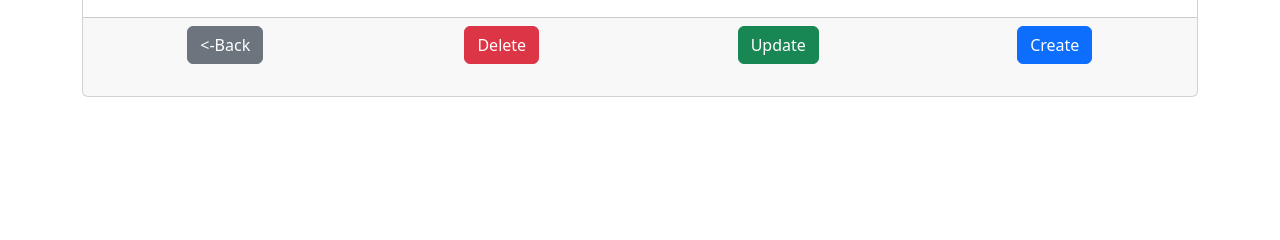
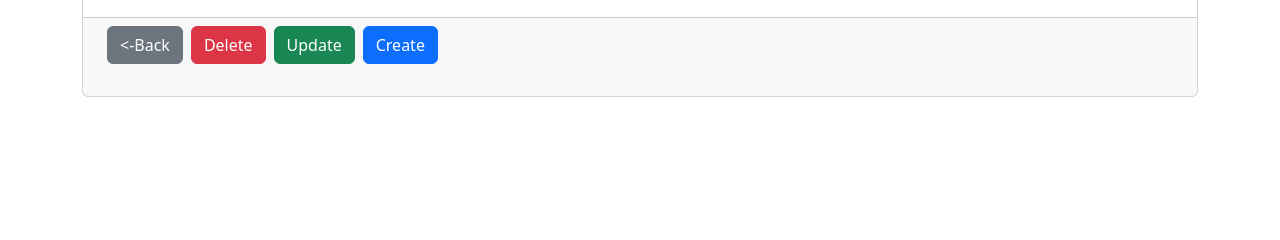
Before and after one commit to bdelgado1994/cms_django, a Django app: template website/templates/pages/record.html in a window 1280 px wide. Shown: the part 425-665 px from the top of the page. Run offline with Django 4.2, Linux system fonts and the light colour scheme; the template is opened without the code that fills it, so the values that code supplies are empty; some libraries are stand-ins or nearby versions.

Commit message:
project finished

```diff
--- a/core/settings.py
+++ b/core/settings.py
@@ -80,7 +80,7 @@ DATABASES = {
         "ENGINE": "django.db.backends.mysql",
         "NAME": "cms",
         "USER": "root",
-        "PASSWORD": "root",
+        "PASSWORD": "",
         "HOST": "localhost",
         "PORT": "3306",
     }
--- a/website/templates/pages/record.html
+++ b/website/templates/pages/record.html
@@ -15,17 +15,17 @@
             <p class="card-text"><strong>Id: </strong>{{ costumer_records.id }}</p>
         </div>
         <div class="card-footer text-muted text-center">
-            <div class="row ">
-                <div class="mb-4 col-md-3">
+            <div class="d-flex">
+                <div class="mb-4 mx-2">
                     <a class="btn btn-secondary" href="{% url 'home' %}"><-Back</a>
                 </div>
-                <div class="mb-4 col-md-3">
+                <div class="mb-4">
                     <a class="btn btn-danger" href="{% url 'delete_record' costumer_records.id %}">Delete</a>
                 </div>
-                <div class="mb-4 col-md-3">
-                    <a class="btn btn-success" href="">Update</a>
+                <div class="mb-4 mx-2">
+                    <a class="btn btn-success" href="{% url 'update_record' costumer_records.id %}">Update</a>
                 </div>
-                <div class="mb-4 col-md-3">
+                <div class="mb-4">
                     <a class="btn btn-primary" href="{% url 'add_record' %}">Create</a>
                 </div>
             </div>
--- a/website/templates/partials/home/table.html
+++ b/website/templates/partials/home/table.html
@@ -1,6 +1,7 @@
 <table class="table table-striped table-hover table-bordered">
   <thead class="table-dark">
     <tr>
+      <th scope="col">ID</th>
       <th scope="col">Name</th>
       <th scope="col">Email</th>
       <th scope="col">Phone</th>
@@ -9,7 +10,6 @@
       <th scope="col">State</th>
       <th scope="col">Zipcode</th>
       <th scope="col">Created At</th>
-      <th scope="col">ID</th>
     </tr>
   </thead>
   <tbody>
--- a/website/urls.py
+++ b/website/urls.py
@@ -9,4 +9,5 @@ urlpatterns = [
     path('add_record',views.add_record,name="add_record"),
     path("record/<int:pk>", views.costumer_record, name="record"),
     path("delete_record/<int:pk>", views.delete_record, name="delete_record"),
+    path("update_record/<int:pk>", views.update_record, name="update_record")
 ]
```
Also changed, not shown: website/templates/pages/update_recod.html (added, +13 -0 lines), website/views.py (+23 -2 lines), website/migrations/0002_alter_record_options.py (added).
